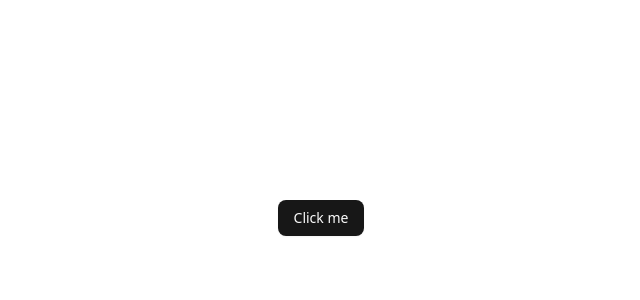
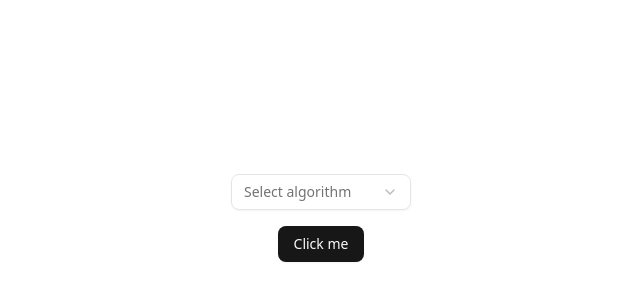
Before and after one commit to RobbyC231/sorting-visualizer, a React (Vite) app: page / in a window 1280 px wide. Shown: the part 214-514 px from the top of the page, without its empty margins (319-959 px from the left). Built offline with nearby package versions, Linux system fonts and the light colour scheme.

Commit message:
feat: add sorting algorithm selector dropdown
- add radix ui select component dependency
- implement algorithm selection dropdown with predefined options
- add sorting algorithms constant array

```diff
--- a/package.json
+++ b/package.json
@@ -12,6 +12,7 @@
     "format:check": "prettier --check ."
   },
   "dependencies": {
+    "@radix-ui/react-select": "^2.1.6",
     "@radix-ui/react-slot": "^1.1.2",
     "@tailwindcss/vite": "^4.0.17",
     "class-variance-authority": "^0.7.1",
--- a/src/App.tsx
+++ b/src/App.tsx
@@ -1,9 +1,36 @@
 import './App.css';
 import { Button } from '@/components/ui/button';
+import {
+  Select,
+  SelectContent,
+  SelectItem,
+  SelectTrigger,
+  SelectValue,
+} from '@/components/ui/select';
+
+const SORTING_ALGORITHMS = [
+  { value: 'bubble', label: 'Bubble Sort' },
+  { value: 'quick', label: 'Quick Sort' },
+  { value: 'merge', label: 'Merge Sort' },
+  { value: 'insertion', label: 'Insertion Sort' },
+  { value: 'selection', label: 'Selection Sort' },
+] as const;
 
 function App() {
   return (
-    <div className="flex flex-col items-center justify-center min-h-svh">
+    <div className="flex flex-col items-center justify-center min-h-svh gap-4">
+      <Select>
+        <SelectTrigger className="w-[180px]">
+          <SelectValue placeholder="Select algorithm" />
+        </SelectTrigger>
+        <SelectContent>
+          {SORTING_ALGORITHMS.map((algorithm) => (
+            <SelectItem key={algorithm.value} value={algorithm.value}>
+              {algorithm.label}
+            </SelectItem>
+          ))}
+        </SelectContent>
+      </Select>
       <Button onClick={() => console.log('clicked')}>Click me</Button>
     </div>
   );
--- /dev/null
+++ b/src/components/ui/select.tsx
@@ -0,0 +1,183 @@
+import * as React from "react"
+import * as SelectPrimitive from "@radix-ui/react-select"
+import { CheckIcon, ChevronDownIcon, ChevronUpIcon } from "lucide-react"
+
+import { cn } from "@/lib/utils"
+
+function Select({
+  ...props
+}: React.ComponentProps<typeof SelectPrimitive.Root>) {
+  return <SelectPrimitive.Root data-slot="select" {...props} />
+}
+
+function SelectGroup({
+  ...props
+}: React.ComponentProps<typeof SelectPrimitive.Group>) {
+  return <SelectPrimitive.Group data-slot="select-group" {...props} />
+}
+
+function SelectValue({
+  ...props
+}: React.ComponentProps<typeof SelectPrimitive.Value>) {
+  return <SelectPrimitive.Value data-slot="select-value" {...props} />
+}
+
+function SelectTrigger({
+  className,
+  size = "default",
+  children,
+  ...props
+}: React.ComponentProps<typeof SelectPrimitive.Trigger> & {
+  size?: "sm" | "default"
+}) {
+  return (
+    <SelectPrimitive.Trigger
+      data-slot="select-trigger"
+      data-size={size}
+      className={cn(
+        "border-input data-[placeholder]:text-muted-foreground [&_svg:not([class*='text-'])]:text-muted-foreground focus-visible:border-ring focus-visible:ring-ring/50 aria-invalid:ring-destructive/20 dark:aria-invalid:ring-destructive/40 aria-invalid:border-destructive dark:bg-input/30 dark:hover:bg-input/50 flex w-fit items-center justify-between gap-2 rounded-md border bg-transparent px-3 py-2 text-sm whitespace-nowrap shadow-xs transition-[color,box-shadow] outline-none focus-visible:ring-[3px] disabled:cursor-not-allowed disabled:opacity-50 data-[size=default]:h-9 data-[size=sm]:h-8 *:data-[slot=select-value]:line-clamp-1 *:data-[slot=select-value]:flex *:data-[slot=select-value]:items-center *:data-[slot=select-value]:gap-2 [&_svg]:pointer-events-none [&_svg]:shrink-0 [&_svg:not([class*='size-'])]:size-4",
+        className
+      )}
+      {...props}
+    >
+      {children}
+      <SelectPrimitive.Icon asChild>
+        <ChevronDownIcon className="size-4 opacity-50" />
+      </SelectPrimitive.Icon>
+    </SelectPrimitive.Trigger>
+  )
+}
+
+function SelectContent({
+  className,
+  children,
+  position = "popper",
+  ...props
+}: React.ComponentProps<typeof SelectPrimitive.Content>) {
+  return (
+    <SelectPrimitive.Portal>
+      <SelectPrimitive.Content
+        data-slot="select-content"
+        className={cn(
+          "bg-popover text-popover-foreground data-[state=open]:animate-in data-[state=closed]:animate-out data-[state=closed]:fade-out-0 data-[state=open]:fade-in-0 data-[state=closed]:zoom-out-95 data-[state=open]:zoom-in-95 data-[side=bottom]:slide-in-from-top-2 data-[side=left]:slide-in-from-right-2 data-[side=right]:slide-in-from-left-2 data-[side=top]:slide-in-from-bottom-2 relative z-50 max-h-(--radix-select-content-available-height) min-w-[8rem] origin-(--radix-select-content-transform-origin) overflow-x-hidden overflow-y-auto rounded-md border shadow-md",
+          position === "popper" &&
+            "data-[side=bottom]:translate-y-1 data-[side=left]:-translate-x-1 data-[side=right]:translate-x-1 data-[side=top]:-translate-y-1",
+          className
+        )}
+        position={position}
+        {...props}
+      >
+        <SelectScrollUpButton />
+        <SelectPrimitive.Viewport
+          className={cn(
+            "p-1",
+            position === "popper" &&
+              "h-[var(--radix-select-trigger-height)] w-full min-w-[var(--radix-select-trigger-width)] scroll-my-1"
+          )}
+        >
+          {children}
+        </SelectPrimitive.Viewport>
+        <SelectScrollDownButton />
+      </SelectPrimitive.Content>
+    </SelectPrimitive.Portal>
+  )
+}
+
+function SelectLabel({
+  className,
+  ...props
+}: React.ComponentProps<typeof SelectPrimitive.Label>) {
+  return (
+    <SelectPrimitive.Label
+      data-slot="select-label"
+      className={cn("text-muted-foreground px-2 py-1.5 text-xs", className)}
+      {...props}
+    />
+  )
+}
+
+function SelectItem({
+  className,
+  children,
+  ...props
+}: React.ComponentProps<typeof SelectPrimitive.Item>) {
+  return (
+    <SelectPrimitive.Item
+      data-slot="select-item"
+      className={cn(
+        "focus:bg-accent focus:text-accent-foreground [&_svg:not([class*='text-'])]:text-muted-foreground relative flex w-full cursor-default items-center gap-2 rounded-sm py-1.5 pr-8 pl-2 text-sm outline-hidden select-none data-[disabled]:pointer-events-none data-[disabled]:opacity-50 [&_svg]:pointer-events-none [&_svg]:shrink-0 [&_svg:not([class*='size-'])]:size-4 *:[span]:last:flex *:[span]:last:items-center *:[span]:last:gap-2",
+        className
+      )}
+      {...props}
+    >
+      <span className="absolute right-2 flex size-3.5 items-center justify-center">
+        <SelectPrimitive.ItemIndicator>
+          <CheckIcon className="size-4" />
+        </SelectPrimitive.ItemIndicator>
+      </span>
+      <SelectPrimitive.ItemText>{children}</SelectPrimitive.ItemText>
+    </SelectPrimitive.Item>
+  )
+}
+
+function SelectSeparator({
+  className,
+  ...props
+}: React.ComponentProps<typeof SelectPrimitive.Separator>) {
+  return (
+    <SelectPrimitive.Separator
+      data-slot="select-separator"
+      className={cn("bg-border pointer-events-none -mx-1 my-1 h-px", className)}
+      {...props}
+    />
+  )
+}
+
+function SelectScrollUpButton({
+  className,
+  ...props
+}: React.ComponentProps<typeof SelectPrimitive.ScrollUpButton>) {
+  return (
+    <SelectPrimitive.ScrollUpButton
+      data-slot="select-scroll-up-button"
+      className={cn(
+        "flex cursor-default items-center justify-center py-1",
+        className
+      )}
+      {...props}
+    >
+      <ChevronUpIcon className="size-4" />
+    </SelectPrimitive.ScrollUpButton>
+  )
+}
+
+function SelectScrollDownButton({
+  className,
+  ...props
+}: React.ComponentProps<typeof SelectPrimitive.ScrollDownButton>) {
+  return (
+    <SelectPrimitive.ScrollDownButton
+      data-slot="select-scroll-down-button"
+      className={cn(
+        "flex cursor-default items-center justify-center py-1",
+        className
+      )}
+      {...props}
+    >
+      <ChevronDownIcon className="size-4" />
+    </SelectPrimitive.ScrollDownButton>
+  )
+}
+
+export {
+  Select,
+  SelectContent,
+  SelectGroup,
+  SelectItem,
+  SelectLabel,
+  SelectScrollDownButton,
+  SelectScrollUpButton,
+  SelectSeparator,
+  SelectTrigger,
+  SelectValue,
+}
```
Also changed, not shown: 1 other file (tests, documents, lock files or other folders).
